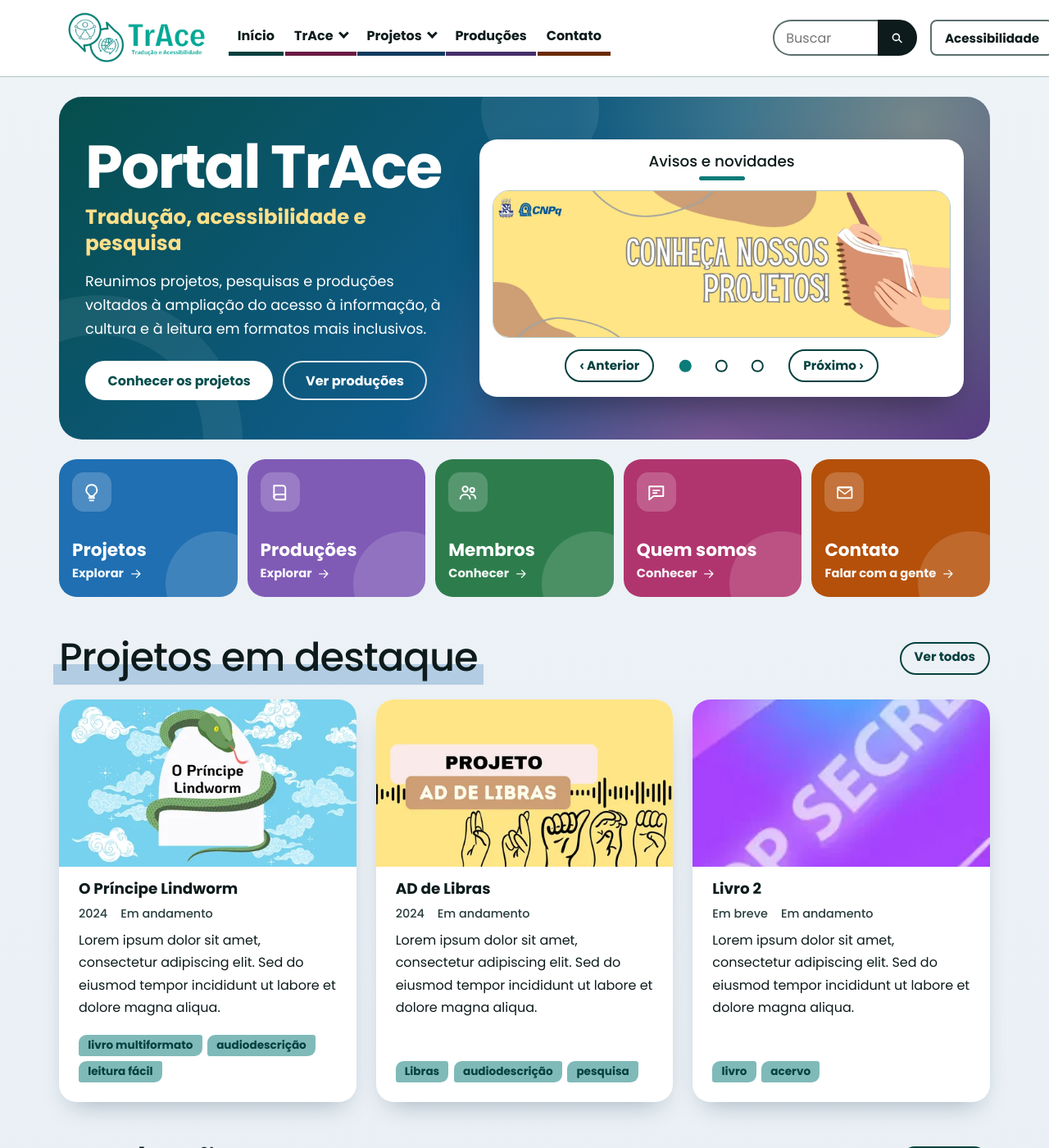
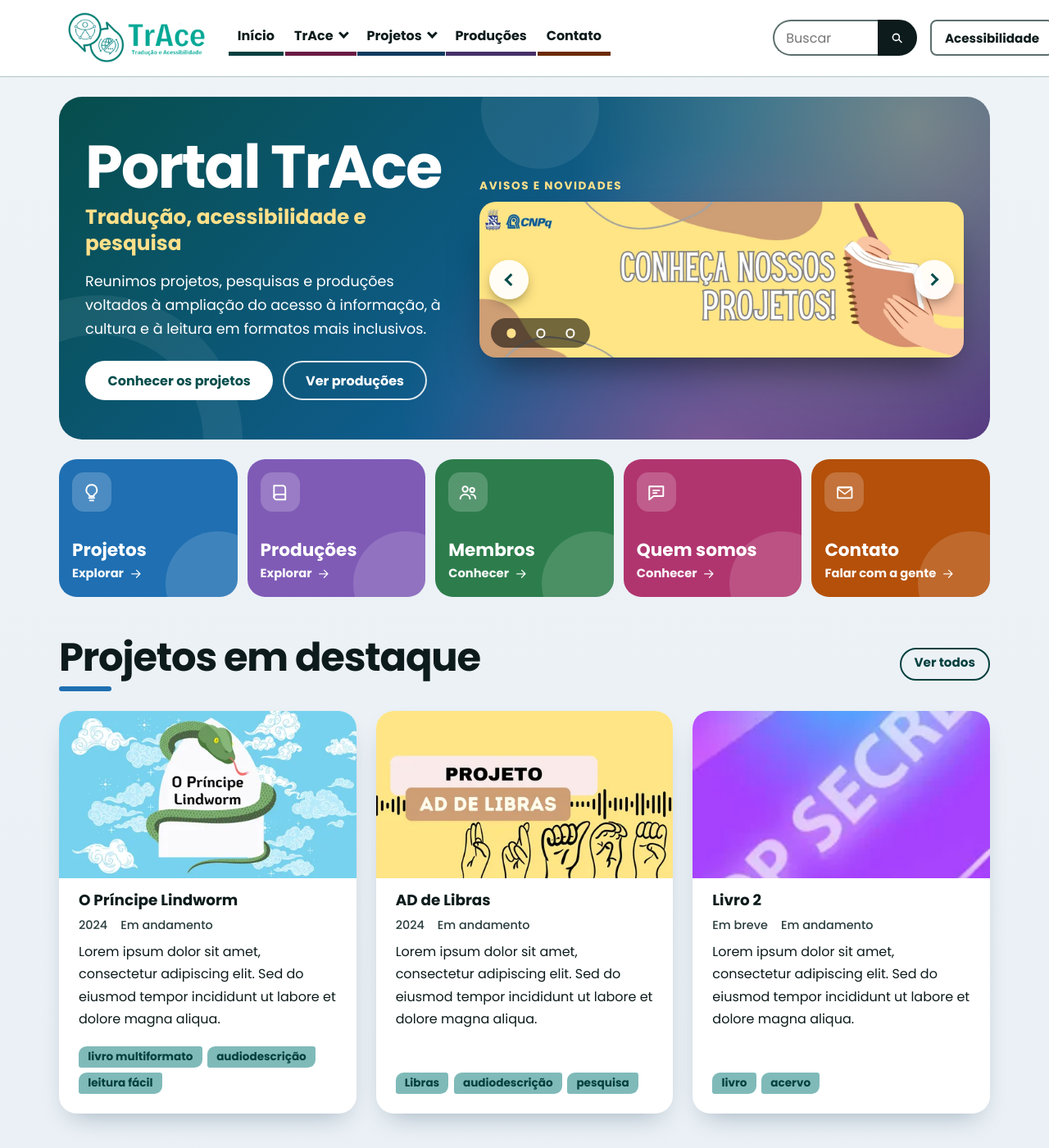
Before and after one commit to Niuuzinho/site-trace-teste, a Jekyll site: the page built from inicio-moderno.html, in a window 1280 px wide and 1400 px high. Shown: the whole window at 82% size. Built offline with Jekyll 4.4.1, drawn with Linux system fonts in a browser that asks for light colours.

Commit message:
inicio-moderno: carrossel como imagem com setas por cima e títulos de seção simples com barrinha
Co-Authored-By: Claude Sonnet 5.5 <noreply@anthropic.com>
Claude-Session: https://claude.ai/code/session_01AbHHXVauvBZ2sfPmWDepMS

```diff
--- a/assets/css/main.css
+++ b/assets/css/main.css
@@ -739,12 +739,40 @@ html[data-contraste="alto"] .lista-prod li:hover { background: transparent; outl
 .mod-sub { margin: 0 0 var(--e4); font-size: clamp(1.15rem, 1rem + 0.8vw, 1.55rem); font-weight: 600; color: #ffe08a; line-height: 1.3; }
 .mod-lead { margin: 0; font-size: 1.1rem; line-height: 1.65; color: #fff; max-width: 34rem; }
 .mod-acoes { display: flex; flex-wrap: wrap; gap: var(--e3); margin: var(--e5) 0 0; }
-.mod-hero-card { background: var(--cartao); color: var(--tinta); border-radius: calc(var(--mod-raio) - 0.4rem); padding: var(--e4); box-shadow: 0 1.5rem 3rem -1rem rgb(0 0 0 / 0.45); }
-.mod-hero-card .secao-topo.car-titulo { margin-bottom: var(--e3); }
-.mod-hero-card .secao-topo.car-titulo h2 { font-size: 1.15rem; }
-.mod-hero-card .carrossel { max-width: none; }
+.mod-hero-card { position: relative; }
+.mod-hero-card .secao-topo.car-titulo { justify-content: flex-start; text-align: left; margin: 0 0 var(--e3); max-width: none; }
+.mod-hero-card .secao-topo.car-titulo h2 { margin: 0; padding: 0; border: 0; font-size: 0.85rem; font-weight: 700; letter-spacing: 0.12em; text-transform: uppercase; color: #ffe08a; text-align: left; }
+.mod-hero-card .secao-topo.car-titulo h2::after { display: none; }
+.mod-hero-card .carrossel { max-width: none; position: relative; }
+.mod-hero-card .car-trilho { border: 0; border-radius: 1.25rem; box-shadow: 0 1.5rem 3rem -1rem rgb(0 0 0 / 0.55); }
+/* setas redondas e bolinhas por cima da imagem */
+.mod-hero-card .car-controles { position: absolute; inset: 0; margin: 0; display: none; pointer-events: none; }
+.mod-hero-card.car-js-ok .car-controles, .mod-hero-card .car-js .car-controles { display: block; }
+.mod-hero-card .car-controles .botao-peq { position: absolute; top: 50%; transform: translateY(-50%); width: 3rem; height: 3rem; min-height: 0; padding: 0; font-size: 0; border: 0; border-radius: 50%; background: rgb(255 255 255 / 0.92); color: #064e4c; pointer-events: auto; box-shadow: 0 0.4rem 1rem -0.3rem rgb(0 0 0 / 0.5); }
+.mod-hero-card .car-controles .botao-peq::before { content: ""; position: absolute; top: 50%; left: 50%; width: 0.7rem; height: 0.7rem; border-top: 3px solid currentColor; border-right: 3px solid currentColor; }
+.mod-hero-card [data-car-anterior] { left: 0.75rem; }
+.mod-hero-card [data-car-proximo] { right: 0.75rem; }
+.mod-hero-card [data-car-anterior]::before { transform: translate(-30%, -50%) rotate(-135deg); }
+.mod-hero-card [data-car-proximo]::before { transform: translate(-70%, -50%) rotate(45deg); }
+.mod-hero-card .car-controles .botao-peq:hover:not([disabled]) { background: #ffe08a; color: #3a2b00; border: 0; box-shadow: 0 0.4rem 1rem -0.3rem rgb(0 0 0 / 0.5); transform: translateY(-50%) scale(1.06); }
+.mod-hero-card .car-pontos { position: absolute; left: 0.9rem; bottom: 0.7rem; order: 0; flex-basis: auto; margin: 0; padding: 0 0.4rem; background: rgb(0 0 0 / 0.55); border-radius: 999px; pointer-events: auto; }
+.mod-hero-card .car-ponto { width: 2.25rem; height: 2.25rem; }
+.mod-hero-card .car-ponto::before { width: 0.7rem; height: 0.7rem; border-color: #fff; }
+.mod-hero-card .car-ponto:hover::before { background: rgb(255 255 255 / 0.6); }
+.mod-hero-card .car-ponto[aria-current="true"]::before { background: #ffe08a; border-color: #ffe08a; }
 @media (min-width: 56em) {
   .mod-hero { grid-template-columns: minmax(0, 0.95fr) minmax(0, 1.25fr); gap: var(--e6); padding: var(--e7) var(--e6); }
+}
+
+/* No celular a imagem é pequena: os controles ficam embaixo dela, não por cima */
+@media (max-width: 39.99em) {
+  .mod-hero-card .car-js .car-controles { position: static; display: flex; align-items: center; justify-content: center; gap: var(--e3); margin-top: var(--e3); }
+  .mod-hero-card .car-controles .botao-peq { position: relative; top: auto; left: auto; right: auto; transform: none; flex: none; }
+  .mod-hero-card .car-controles .botao-peq:hover:not([disabled]) { transform: scale(1.06); }
+  .mod-hero-card .car-pontos { position: static; background: none; padding: 0; }
+  .mod-hero-card [data-car-anterior] { order: 1; }
+  .mod-hero-card .car-pontos { order: 2; }
+  .mod-hero-card [data-car-proximo] { order: 3; }
 }
 
 /* Atalhos coloridos para as áreas do site */
@@ -771,9 +799,10 @@ html[data-contraste="alto"] .lista-prod li:hover { background: transparent; outl
 /* Seções: títulos grandes com marca-texto e cartões mais arredondados */
 .mod-secao { padding-top: var(--e7); }
 .mod-secao-topo { display: flex; flex-wrap: wrap; align-items: center; justify-content: space-between; gap: var(--e3) var(--e5); margin-bottom: var(--e5); }
-.mod-secao-topo h2 { margin: 0; font-size: clamp(1.9rem, 1.3rem + 2.6vw, 3rem); line-height: 1.1; letter-spacing: -0.02em; }
-.mod-marca { background-image: linear-gradient(transparent 62%, color-mix(in srgb, var(--f-projetos) 28%, transparent) 62%); padding: 0 0.15em; margin-left: -0.15em; }
-.mod-marca-roxo { background-image: linear-gradient(transparent 62%, color-mix(in srgb, var(--f-producoes) 28%, transparent) 62%); }
+.mod-secao-topo h2 { margin: 0; font-size: clamp(1.9rem, 1.3rem + 2.6vw, 3rem); font-weight: 700; line-height: 1.1; letter-spacing: -0.025em; }
+.mod-secao-topo h2::after { content: ""; display: block; width: 4rem; height: 6px; margin-top: var(--e2); border-radius: 3px; background: var(--f-projetos); }
+.mod-secao-topo h2.mod-h-roxo::after { background: var(--f-producoes); }
+.mod-marca { background: none; padding: 0; margin: 0; }
 .mod .cartao { border: 0; border-radius: calc(var(--mod-raio) - 0.4rem); box-shadow: 0 0.9rem 2rem -1rem rgb(15 50 80 / 0.4); }
 .mod .cartao:hover { box-shadow: 0 1.3rem 2.4rem -1rem rgb(15 50 80 / 0.5); }
 
@@ -797,7 +826,10 @@ html[data-contraste="alto"] .mod-hero::before, html[data-contraste="alto"] .mod-
 html[data-contraste="alto"] .mod-hero-card { border: 2px solid var(--tinta); }
 html[data-contraste="alto"] .mod-tile { border: 2px solid var(--tinta); }
 html[data-contraste="alto"] .mod .cartao { border: 2px solid var(--tinta); box-shadow: none; }
-html[data-contraste="alto"] .mod-marca, html[data-contraste="alto"] .mod-marca-roxo { background-image: none; text-decoration: underline; text-decoration-thickness: 4px; }
+html[data-contraste="alto"] .mod-secao-topo h2::after { background: var(--tinta); }
+html[data-contraste="alto"] .mod-hero-card .car-trilho { border: 2px solid #fff; }
+html[data-contraste="alto"] .mod-hero-card .car-ponto::before { border-color: #fff; }
+html[data-contraste="alto"] .mod-hero-card .car-ponto[aria-current="true"]::before { background: #fff; border-color: #fff; }
 
 /* Faixa "Apoio" do rodapé (só aparece se _data/apoio.yml tiver itens) */
 .rodape-apoio { max-width: var(--pagina); margin-inline: auto; padding: 0 var(--e5) var(--e6); }
--- a/inicio-moderno.html
+++ b/inicio-moderno.html
@@ -45,7 +45,7 @@ sitemap: false
 
 <section class="container mod-secao" aria-labelledby="h-destaques">
   <div class="mod-secao-topo">
-    <h2 id="h-destaques"><span class="mod-marca">Projetos em destaque</span></h2>
+    <h2 id="h-destaques">Projetos em destaque</h2>
     <a class="botao-peq" href="{{ '/projetos/' | relative_url }}">Ver todos</a>
   </div>
   <ul class="cartoes">
@@ -57,7 +57,7 @@ sitemap: false
 
 <section class="container mod-secao" aria-labelledby="h-recentes">
   <div class="mod-secao-topo">
-    <h2 id="h-recentes"><span class="mod-marca mod-marca-roxo">Produções recentes</span></h2>
+    <h2 id="h-recentes" class="mod-h-roxo">Produções recentes</h2>
     <a class="botao-peq" href="{{ '/producoes/' | relative_url }}">Ver todas</a>
   </div>
   <ul class="cartoes">
```
Also changed, not shown: CLAUDE.md (+1 -1 lines).
